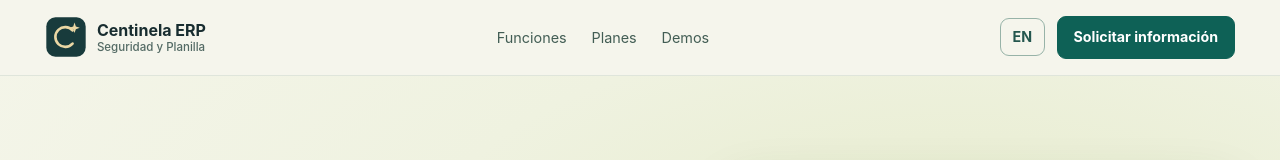
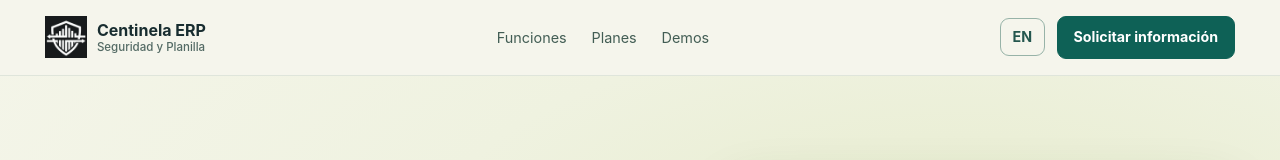
Before and after one commit to securtec-dev/centinela-web, a React (Vite) app: page / in a window 1280 px wide. Shown: the top 160 px of the page. Built offline with nearby package versions, Linux system fonts and the light colour scheme.

Commit message:
Usa el escudo de Centinela en la web

```diff
--- a/index.html
+++ b/index.html
@@ -5,6 +5,7 @@
     <meta name="viewport" content="width=device-width, initial-scale=1">
     <meta name="theme-color" content="#14282d">
     <meta name="description" content="Centinela ERP organiza turnos, asistencia, rondas y planilla para equipos de seguridad.">
+    <link rel="icon" type="image/png" sizes="192x192" href="/centinela-icon.png">
     <title>Centinela ERP · Seguridad y Planilla</title>
   </head>
   <body>
--- a/src/Admin.jsx
+++ b/src/Admin.jsx
@@ -68,7 +68,7 @@ export function Admin({language,setLanguage}) {
   const matches = (leads??[]).filter(row => (filter==='all'||row.status===filter)&&
     [row.company,row.reference,row.contact,row.email].some(value=>value.toLowerCase().includes(query.trim().toLowerCase())));
   return <main className="business">
-    <header className="business-top"><a className="brand" href="/"><img src="/centinela.svg" alt=""/><strong>Centinela ERP</strong></a>
+    <header className="business-top"><a className="brand" href="/"><img src="/centinela-icon.png" alt=""/><strong>Centinela ERP</strong></a>
       <div className="line"><button className="outline" onClick={()=>setLanguage(language==='es'?'en':'es')}>{language==='es'?'English':'Español'}</button>
         {session&&<button className="outline" onClick={async()=>{
           try{await call('admin/session',language,{method:'DELETE'});setSession(null);setLeads(null);setChosen(null);setFilter('all');setQuery('');setError('');}
--- a/src/main.jsx
+++ b/src/main.jsx
@@ -20,7 +20,7 @@ const demos=[
 ];
 
 function Brand({language}) {
-  return <a className="brand" href="#"><img src="/centinela.svg" alt=""/><span><strong>Centinela ERP</strong>
+  return <a className="brand" href="#"><img src="/centinela-icon.png" alt=""/><span><strong>Centinela ERP</strong>
     <small>{t(language,'Seguridad y Planilla','Security & Payroll')}</small></span></a>;
 }
 
```
Also changed, not shown: public/centinela-icon.png (added), public/centinela.svg (deleted).
